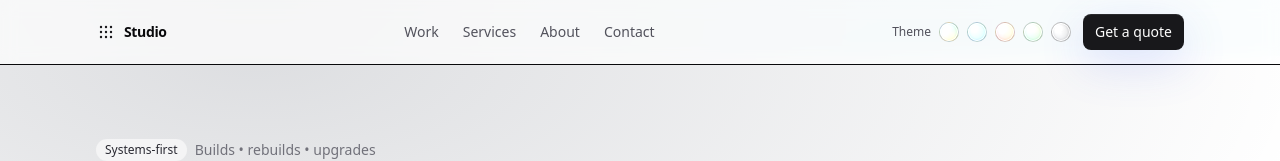
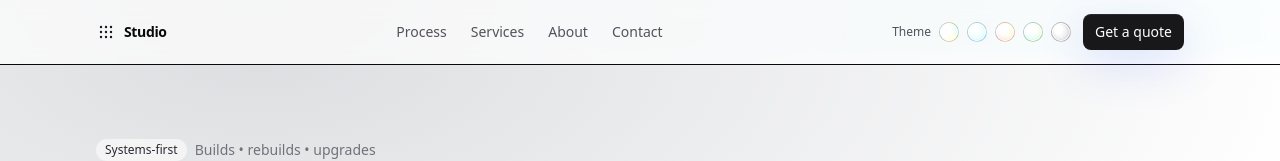
Before and after one commit to L3PT0N-L0V3R/studio-site, a Next.js app: page / in a window 1280 px wide. Shown: the top 161 px of the page. Built offline with nearby package versions, Linux system fonts and the light colour scheme.

Commit message:
Fixed navbar items. Navbar is finished

```diff
--- a/components/layout/navbar.tsx
+++ b/components/layout/navbar.tsx
@@ -14,11 +14,12 @@ import { THEMES, type ThemeId, THEME_STORAGE_KEY } from "@/lib/themes";
 import { cn } from "@/lib/utils";
 
 const links = [
-  { label: "Work", href: "/#work" },
+  { label: "Process", href: "/#process" },
   { label: "Services", href: "/services" },
   { label: "About", href: "/about" },
   { label: "Contact", href: "/#contact" },
 ];
+
 
 function applyTheme(id: ThemeId) {
   document.documentElement.dataset.theme = id;
```
